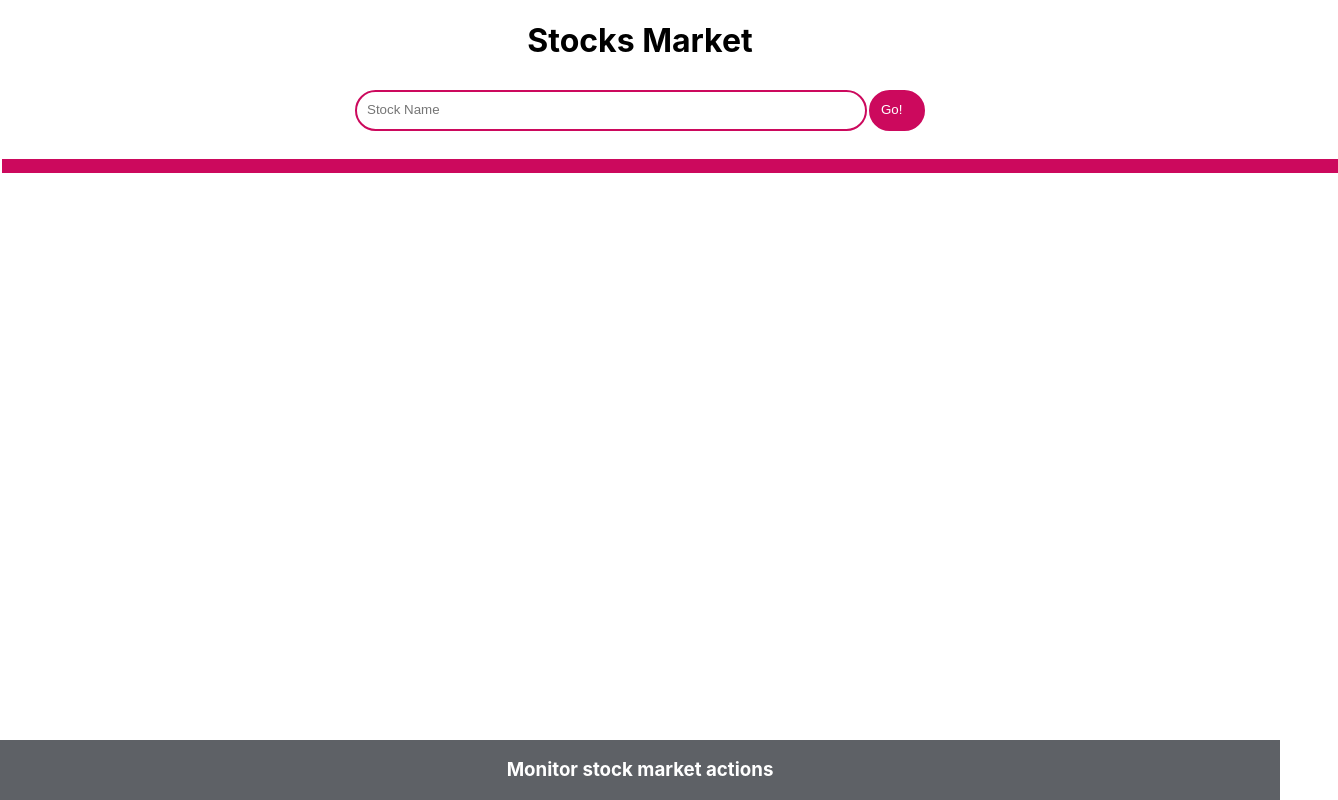
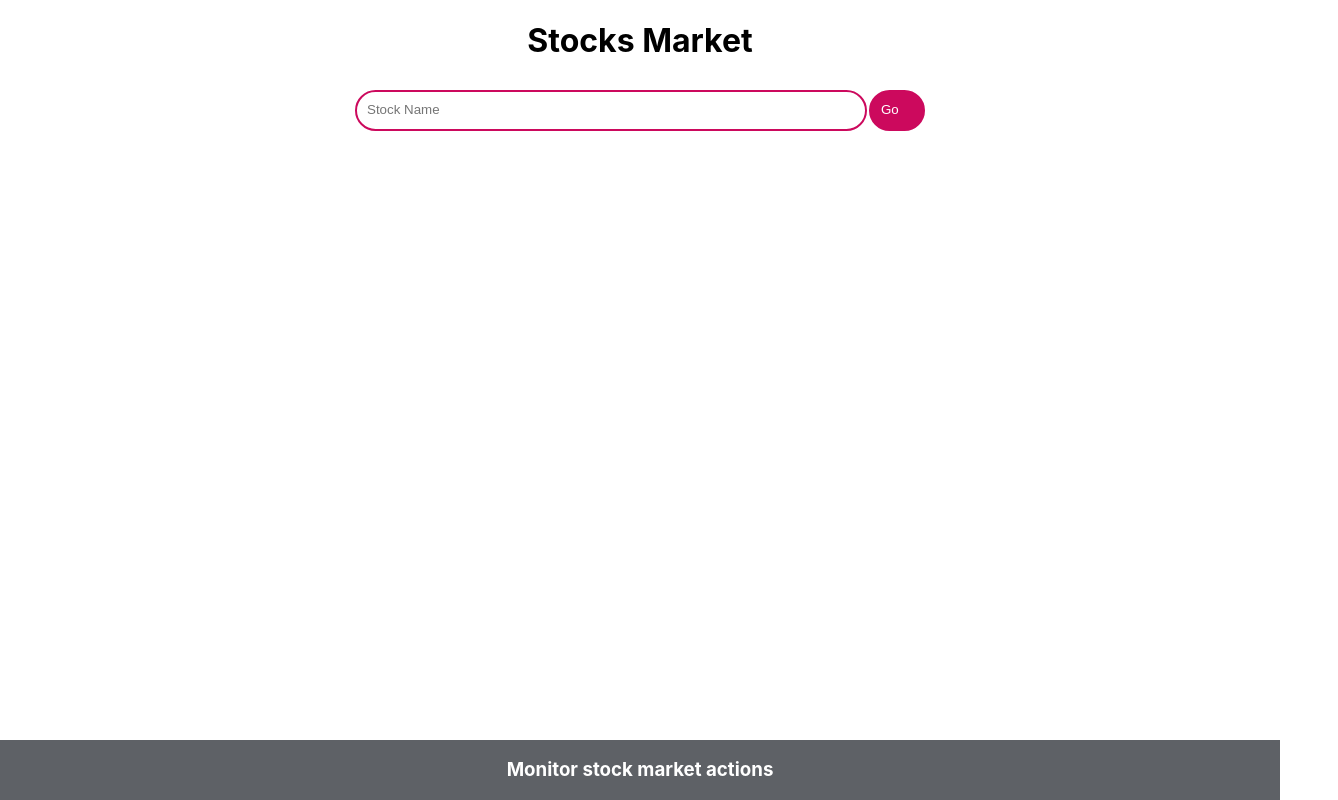
Before and after one commit to mailliwmogollon/monitorapp, a React (Create React App) app: page / in a window 1280 px wide. Shown: the whole page, 1338 px wide, since content can reach past the window. Built offline with nearby package versions, Linux system fonts and the light colour scheme.

Commit message:
add setprices

```diff
--- a/src/components/StockList.js
+++ b/src/components/StockList.js
@@ -4,9 +4,8 @@ import './Style.css';
 import { useState} from 'react';
 
 export default function StockList() {
-
   const [stock, setStock] = useState("");
-  const [output, setOutput] = useState("");
+  const [prices, setPrices] = useState([]);
 
   const url = "https://finnhub.io/api/v1/quote?";
   const token = "c7be732ad3ia366fsgg0";
@@ -17,29 +16,27 @@ export default function StockList() {
   };
 
 
-  const handleSubmit = async (event) => {
-    event.preventDefault();
-
+const fetchUse = async (stock) => {
       fetch(stockURL(stock))
 
         .then((response) => response.json())
 
         .then((data) => {
           let price = data.c;
-        const stocks = `${stock.toUpperCase()} price ${price} - `
-        const newstocks = output.concat(`${stocks}`)
-        setOutput(newstocks);
-        })
+          const newprice = `${stock.toUpperCase()} price ${price}`
+          setPrices(prices => [...prices, newprice]);
+          }, [setPrices]);
 
-        .catch((event) => alert("There is something wrong with the server"));
-
+        }
+ const handleSubmit = async (event) => {
+          event.preventDefault();
+          fetchUse(stock)
           setStock("");
-
             }
 
   return (
     <div className="container">
-      <form  onSubmit={handleSubmit} className='form-container'>
+      <form onSubmit={handleSubmit}  className='form-container'>
         <input
           placeholder="Stock Name"
           type="search"
@@ -49,12 +46,12 @@ export default function StockList() {
           className='input-form-container'
         />
         <button className='button-form-container'>
-        Go!
+          Go
         </button>
-      <ul id="output" className='ul-form-container'>
-      {output}
-      </ul>
       </form>
+        {prices?.length > 0 ? <ul id="prices" className='ul-form-container'>
+          {prices.map((price, index) => <li key={index}>{price}</li>)}
+        </ul> : null}
     </div>
   );
 }
```
Lines whose indentation alone changed are shown as unchanged.
